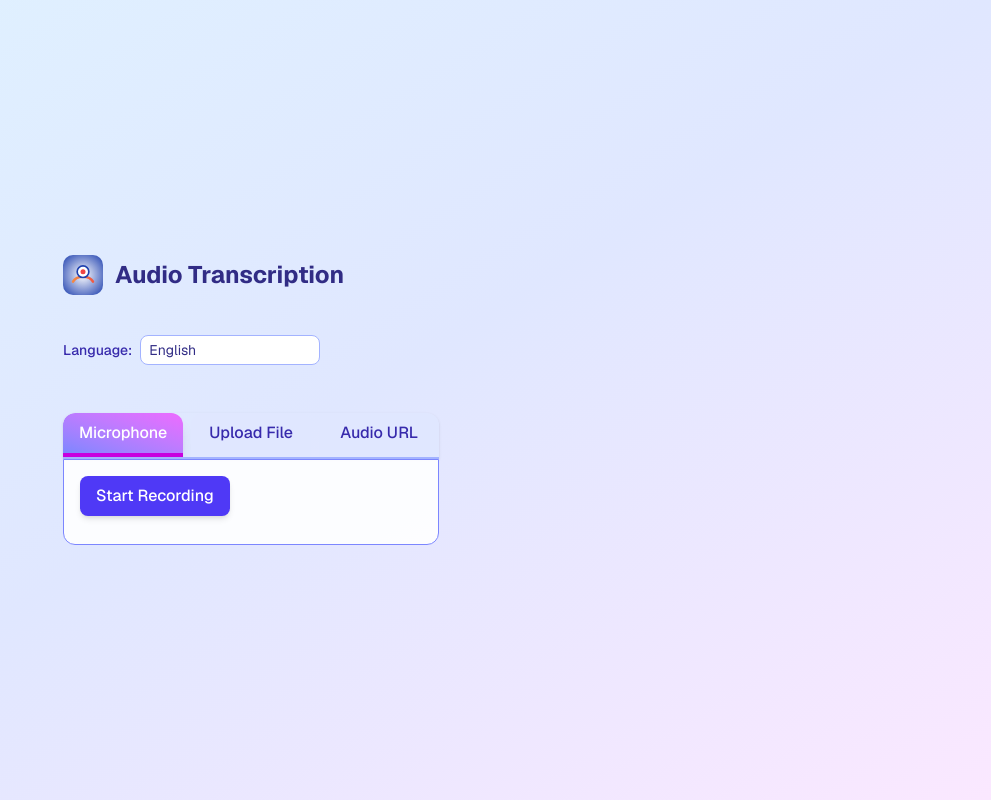
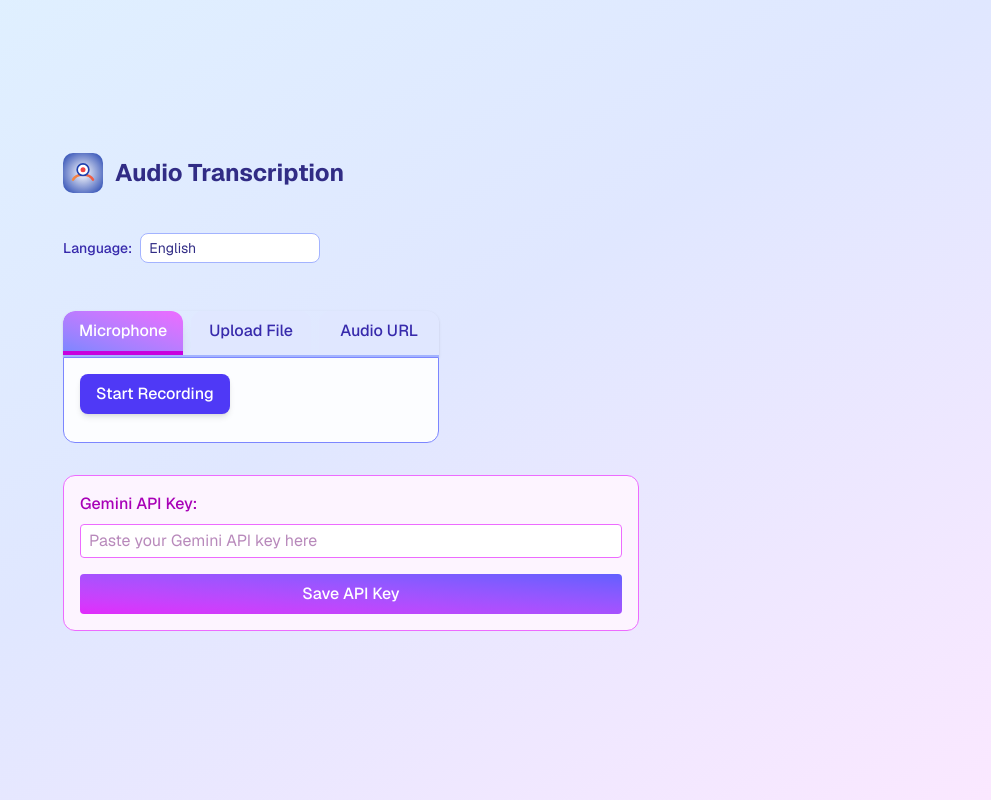
Before and after one commit to miguelcarrascoq/nextjs-audio-transcription, a Next.js app: page / in a window 1280 px wide. Shown: the whole page, without its empty margins (289-1280 px from the left). Built offline with nearby package versions, Linux system fonts and the light colour scheme.

Commit message:
Add Gemini API key management functionality with local storage support

```diff
--- a/src/app/page.tsx
+++ b/src/app/page.tsx
@@ -1,6 +1,6 @@
 "use client";
 
-import React, { useRef, useState } from "react";
+import React, { useEffect, useRef, useState } from "react";
 import Image from "next/image";
 
 interface WebkitSpeechRecognition extends EventTarget {
@@ -38,8 +38,30 @@ export default function Home() {
 	const [tab, setTab] = useState("mic");
 	const [isRecording, setIsRecording] = useState(false);
 	const [language, setLanguage] = useState("en-US");
+	const [geminiKey, setGeminiKey] = useState<string | null>(null);
+	const [showGeminiInput, setShowGeminiInput] = useState(false);
 	const recognitionRef = useRef<WebkitSpeechRecognition | null>(null);
 	const fileInputRef = useRef<HTMLInputElement>(null);
+
+	useEffect(() => {
+		// Try to get Gemini key from localStorage
+		const stored = typeof window !== 'undefined' ? localStorage.getItem('gemini_api_key') : null;
+		if (stored) setGeminiKey(stored);
+		else setShowGeminiInput(true);
+	}, []);
+
+	const handleGeminiKeySave = () => {
+		if (geminiKey) {
+			localStorage.setItem('gemini_api_key', geminiKey);
+			setShowGeminiInput(false);
+		}
+	};
+
+	const handleGeminiKeyErase = () => {
+		localStorage.removeItem('gemini_api_key');
+		setGeminiKey(null);
+		setShowGeminiInput(true);
+	};
 
 	// Microphone controls
 	const startMicTranscribe = () => {
@@ -71,6 +93,16 @@ export default function Home() {
 		}
 	};
 
+	// Patch fetch to always send Gemini key if present
+	const fetchWithGeminiKey = async (input: RequestInfo, init?: RequestInit) => {
+		if (geminiKey) {
+			if (init && init.body instanceof FormData) {
+				init.body.append('gemini_api_key', geminiKey);
+			}
+		}
+		return fetch(input, init);
+	};
+
 	// Handle file upload (Gemini API)
 	const handleFileChange = async (e: React.ChangeEvent<HTMLInputElement>) => {
 		const file = e.target.files?.[0];
@@ -81,7 +113,7 @@ export default function Home() {
 		formData.append("file", file);
 		formData.append("language", language);
 		try {
-			const res = await fetch("/api/transcribe", {
+			const res = await fetchWithGeminiKey("/api/transcribe", {
 				method: "POST",
 				body: formData,
 			});
@@ -107,7 +139,7 @@ export default function Home() {
 		formData.append("url", audioUrl);
 		formData.append("language", language);
 		try {
-			const res = await fetch("/api/transcribe", {
+			const res = await fetchWithGeminiKey("/api/transcribe", {
 				method: "POST",
 				body: formData,
 			});
@@ -245,6 +277,45 @@ export default function Home() {
 						</div>
 					</div>
 				)}
+				{geminiKey && !showGeminiInput && (
+          <div className="w-full flex flex-col gap-2 mb-4 bg-fuchsia-50 dark:bg-slate-800 p-4 rounded-xl border border-fuchsia-400 dark:border-fuchsia-700">
+            <label className="font-medium text-fuchsia-700 dark:text-fuchsia-200">Gemini API Key (stored locally):</label>
+            <div className="flex flex-col sm:flex-row gap-2 items-center">
+              <input
+                type="text"
+                className="border border-fuchsia-400 dark:border-fuchsia-700 rounded px-2 py-1 bg-white dark:bg-slate-900 text-fuchsia-900 dark:text-fuchsia-200 flex-1"
+                value={geminiKey}
+                readOnly
+              />
+              <button
+                className="bg-gradient-to-tr from-fuchsia-500 to-indigo-500 text-white rounded px-4 py-2 font-medium"
+                onClick={handleGeminiKeyErase}
+              >
+                Erase API Key
+              </button>
+            </div>
+          </div>
+        )}
+        {showGeminiInput && (
+          <div className="w-full flex flex-col gap-2 mb-4 bg-fuchsia-50 dark:bg-slate-800 p-4 rounded-xl border border-fuchsia-400 dark:border-fuchsia-700">
+            <label htmlFor="gemini-key" className="font-medium text-fuchsia-700 dark:text-fuchsia-200">Gemini API Key:</label>
+            <input
+              id="gemini-key"
+              type="text"
+              className="border border-fuchsia-400 dark:border-fuchsia-700 rounded px-2 py-1 bg-white dark:bg-slate-900 text-fuchsia-900 dark:text-fuchsia-200"
+              value={geminiKey || ''}
+              onChange={e => setGeminiKey(e.target.value)}
+              placeholder="Paste your Gemini API key here"
+            />
+            <button
+              className="bg-gradient-to-tr from-fuchsia-500 to-indigo-500 text-white rounded px-4 py-2 font-medium mt-2"
+              onClick={handleGeminiKeySave}
+              disabled={!geminiKey}
+            >
+              Save API Key
+            </button>
+          </div>
+        )}
 			</main>
 		</div>
 	);
```
Also changed, not shown: 1 other file (tests, documents, lock files or other folders).
